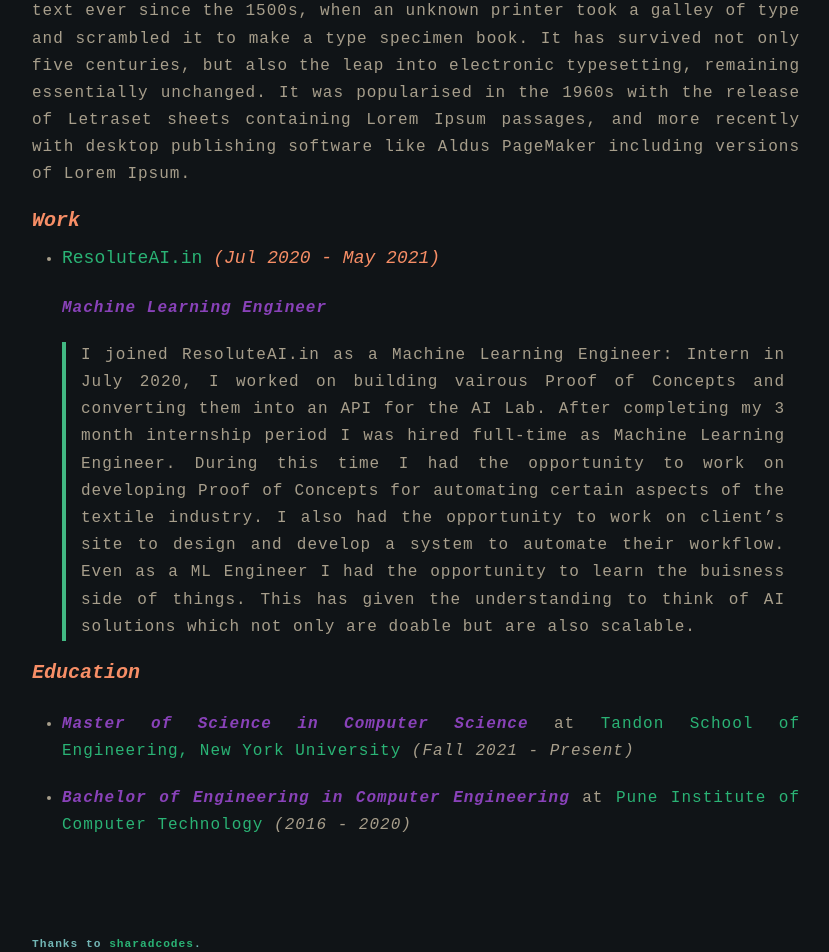
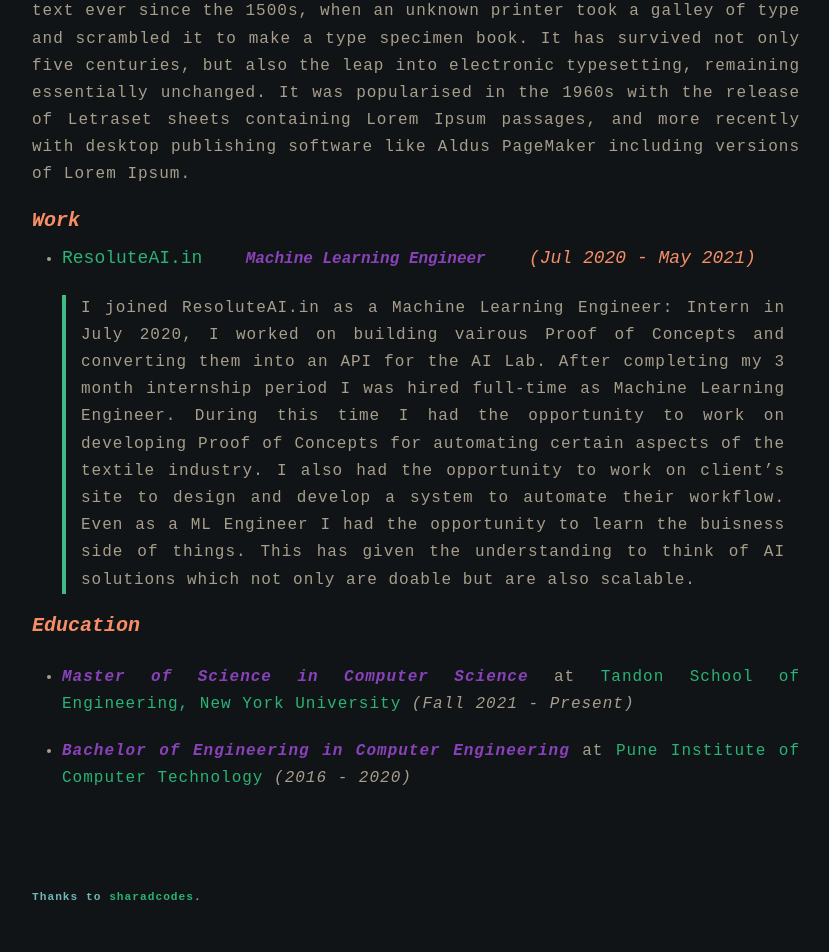
Before and after one commit to atharva-bhagwat/atharva-bhagwat.github.io, a Jekyll site: the page built from about.md, in a window 1280 px wide. Shown: the part 410-1362 px from the top of the page, without its empty margins (224-1053 px from the left). Built offline with Jekyll 4.4.1, drawn with Linux system fonts in a browser that asks for light colours; some of the changed lines change nothing that is shown.

Commit message:
Updated about page

```diff
--- a/about.md
+++ b/about.md
@@ -10,8 +10,7 @@
 
 # ***Work***
 
-- ## <a href="https://resoluteai.in/" target="_blank">ResoluteAI.in</a> _(Jul 2020 - May 2021)_
-    _<b style='font-size:16px; color:#8942b9;'>Machine Learning Engineer</b>_
+- ## <a href="https://resoluteai.in/" target="_blank">ResoluteAI.in</a>&nbsp;&nbsp;&nbsp;&nbsp;_<b style='font-size:16px; color:#8942b9;'>Machine Learning Engineer</b>_&nbsp;&nbsp;&nbsp;&nbsp;_(Jul 2020 - May 2021)_
 
     > I joined ResoluteAI.in as a Machine Learning Engineer: Intern in July 2020, I worked on building vairous Proof of Concepts and converting them into an API for  the AI Lab. After completing my 3 month internship period I was hired full-time as Machine Learning Engineer. During this time I had the opportunity to work on developing Proof of Concepts for automating certain aspects of the textile industry. I also had the opportunity to work on client's site to design and develop a system to automate their workflow. Even as a ML Engineer I had the opportunity to learn the buisness side of things. This has given the understanding to think of AI solutions which not only are doable but are also scalable.
 
```
